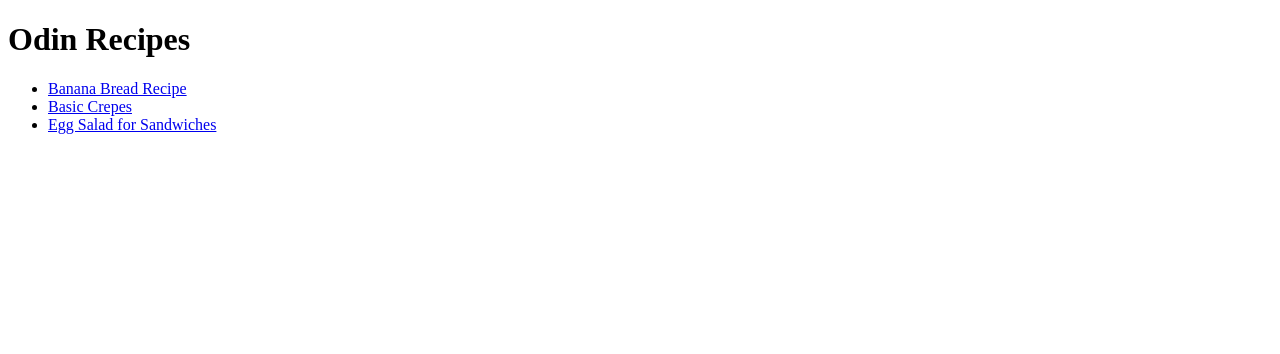
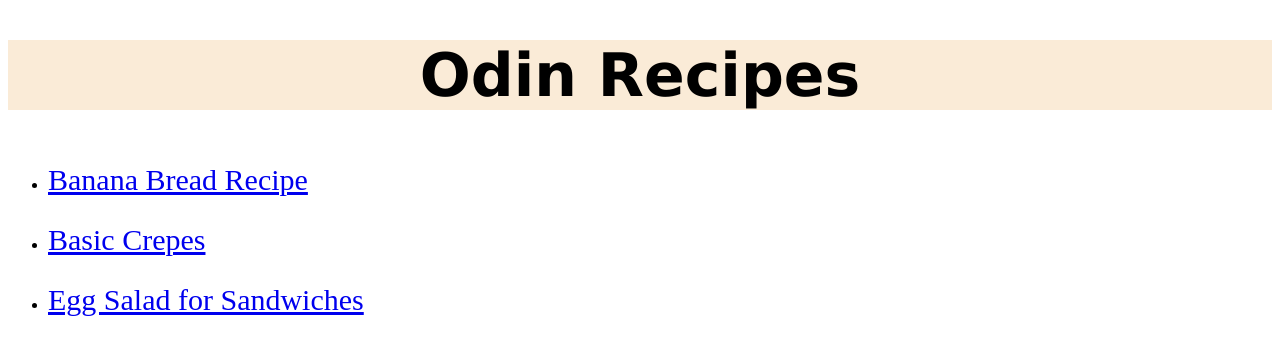
Before and after one commit to queben/odin-recipes, a plain HTML site: page index.html in a window 1280 px wide. Drawn offline with Linux system fonts and the light colour scheme.

Commit message:
add css file, link, and style homepage

```diff
--- /dev/null
+++ b/css/styles.css
@@ -0,0 +1,13 @@
+.main-title {
+    font-size: 60px;
+    text-align: center;
+    font-family: Verdana, Geneva, Tahoma, sans-serif;
+    background-color: antiquewhite;
+    color: black;
+}
+
+a {
+    font-size: 20px;
+    line-height: 200%;
+    font-size: 30px;
+}
--- a/index.html
+++ b/index.html
@@ -4,10 +4,11 @@
     <head>
         <meta charset="UTF-8">
         <title>Main Page</title>
+        <link rel="stylesheet" href="./css/styles.css">
     </head>
 
     <body>
-        <h1>Odin Recipes</h1>
+        <h1 class="main-title">Odin Recipes</h1>
         <ul>
             <li><a href="./recipes/bananabread.html">Banana Bread Recipe</a></li>
             <li><a href="./recipes/crepes.html">Basic Crepes</a></li>
```
